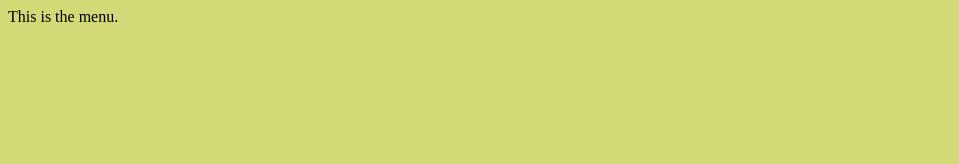
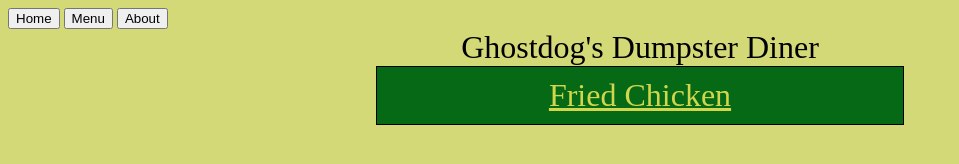
Before and after one commit to SirGhostdog/restaurant-page, a website built with webpack: page src/template.html in a window 1280 px wide. Both pictures are taken after a click on the button "Menu". Shown: the whole page, without its empty margins (0-959 px from the left). Built offline with nearby package versions, Linux system fonts and the light colour scheme.

Commit message:
Add page switch, fix bug with style creation.

```diff
--- a/src/class.js
+++ b/src/class.js
@@ -13,7 +13,7 @@ class newDiv {
         return this;
     }
 
-    newElement (id) {
+    newElement(id) {
         const newDiv = document.createElement('div')
 
         newDiv.id = id
@@ -26,16 +26,14 @@ class newDiv {
 
     addStyle(styleName, attribute) {
 
-        this.element.style[styleName] =  attribute
+        if(this.element){
+            this.element.style[styleName] =  attribute
+        }
+
+        return this
 
     }
 
-    switchPage(eventType, callback){
-        if (this.element) {
-            this.element.addEventListener(eventType, callback)
-        }
-        return this;
-    }
 }
 
 export { newDiv }
--- a/src/homePage.js
+++ b/src/homePage.js
@@ -32,6 +32,6 @@ export function homePageLoader() {
 
     const centerText= new newDiv('#centerText')
 
-        centerText.addText("This is my fusion restaraunt that incorporates fun and quirky ideas and yummy combination's that will make your stomach twirl with joy.")
+        centerText.addText("This is my fusion restaraunt that incorporates fun and quirky ideas and yummy combinations that will make your stomach twirl with joy.")
 
 }
--- a/src/index.js
+++ b/src/index.js
@@ -4,6 +4,18 @@ import { menuLoader } from "./menu.js";
 
 homePageLoader();
 
-const body = new newDiv('body')
-    body.switchPage("click", homePageLoader)
-    body.switchPage("click", menuLoader)
+const pageContent = document.getElementById("content")
+
+const home = document.getElementById("home");
+
+home.addEventListener("click", function(){
+    pageContent.replaceChildren()
+    homePageLoader()
+})
+
+const menu = document.getElementById("menu");
+
+menu.addEventListener("click", function(){
+    pageContent.replaceChildren()
+    menuLoader()
+})
--- a/src/menu.js
+++ b/src/menu.js
@@ -2,40 +2,40 @@ import { newDiv } from "./class.js"
 
 export function menuLoader() {
 
-    const body = new newDiv("body")
+const body = new newDiv("body")
         body.addStyle("backgroundColor", "rgb(212, 217, 119)")
-        body.addText("This is the menu.")
 
-    // const content = new newDiv('#content')
-    //     content.addStyle("display", "flex")
-    //     content.addStyle("flex-direction", "column")
-    //     content.addStyle("align-items", "center")
-    //     content.addStyle("font-size", "32px")
-    //     content.addStyle("color","rgb(0, 0, 0)")
+    const content = new newDiv('#content')
+        content.addStyle("display", "flex")
+        content.addStyle("flex-direction", "column")
+        content.addStyle("align-items", "center")
+        content.addStyle("font-size", "32px")
+        content.addStyle("color","rgb(0, 0, 0)")
 
-    //     content.addText("Ghostdog's Dumpster Diner")
+        content.addText("Ghostdog's Dumpster Diner")
 
-    //     content.newElement('centerBox')
+        content.newElement('centerBox')
 
-    // const centerBox = new newDiv('#centerBox')
-    //     centerBox.addStyle("display", "flex")
-    //     centerBox.addStyle("align-items", "center")
-    //     centerBox.addStyle("justify-content", "center")
-    //     centerBox.addStyle("border", "1px black solid")
-    //     centerBox.addStyle("color","rgb(210, 214, 76)")
-    //     centerBox.addStyle("backgroundColor", "rgb(5, 105, 22)")
-    //     centerBox.addStyle("width", "40%")
+    const centerBox = new newDiv('#centerBox')
+        centerBox.addStyle("display", "flex")
+        centerBox.addStyle("align-items", "center")
+        centerBox.addStyle("justify-content", "center")
+        centerBox.addStyle("border", "1px black solid")
+        centerBox.addStyle("color","rgb(210, 214, 76)")
+        centerBox.addStyle("backgroundColor", "rgb(5, 105, 22)")
+        centerBox.addStyle("width", "40%")
 
-    //     centerBox.addStyle("padding", "10px")
-    //     centerBox.addStyle("font-size", "22px")
+        centerBox.addStyle("padding", "10px")
+        centerBox.addStyle("font-size", "22px")
 
-    //     centerBox.newElement('centerText')
+        centerBox.newElement('centerText')
 
-    // const centerText= new newDiv('#centerText')
-    //     // centerText.addStyle("display", "flex")
-    //     // centerText.addStyle("align-items", "center")
-    //     // centerText.addStyle("justify-content", "center")
+    const centerText= new newDiv('#centerText')
 
-    //     centerText.addText("This is my fusion restaraunt that incorporates fun and quirky ideas and yummy combination's that will make your stomach twirl with joy.")
+        centerText.addText("Menu")
+        centerText.addStyle("text-decoration", "underline")
+        centerText.addStyle("font-size", "32px")
+
+        centerText.addText("Fried Chicken")
 
 }
--- a/src/template.html
+++ b/src/template.html
@@ -8,13 +8,11 @@
 <body>
     <header>
         <nav>
-            <button id="home">Home</button>
-            <button id="menu">Menu</button>
-            <button id="about">About</button>
+            <button id="home" class="buttons">Home</button>
+            <button id="menu" class="buttons">Menu</button>
+            <button id="about" class="buttons">About</button>
         </nav>
     </header>
-    <div id="content">
-
-    </div>
+    <div id="content"></div>
 </body>
 </html>
```
